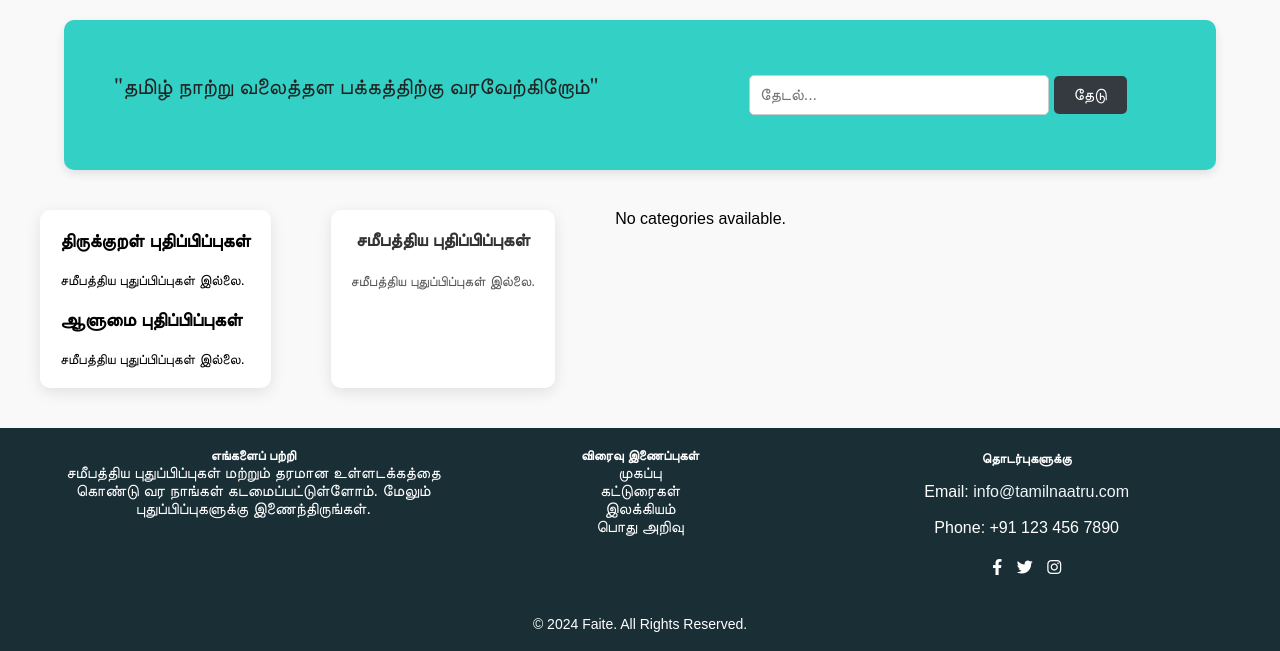
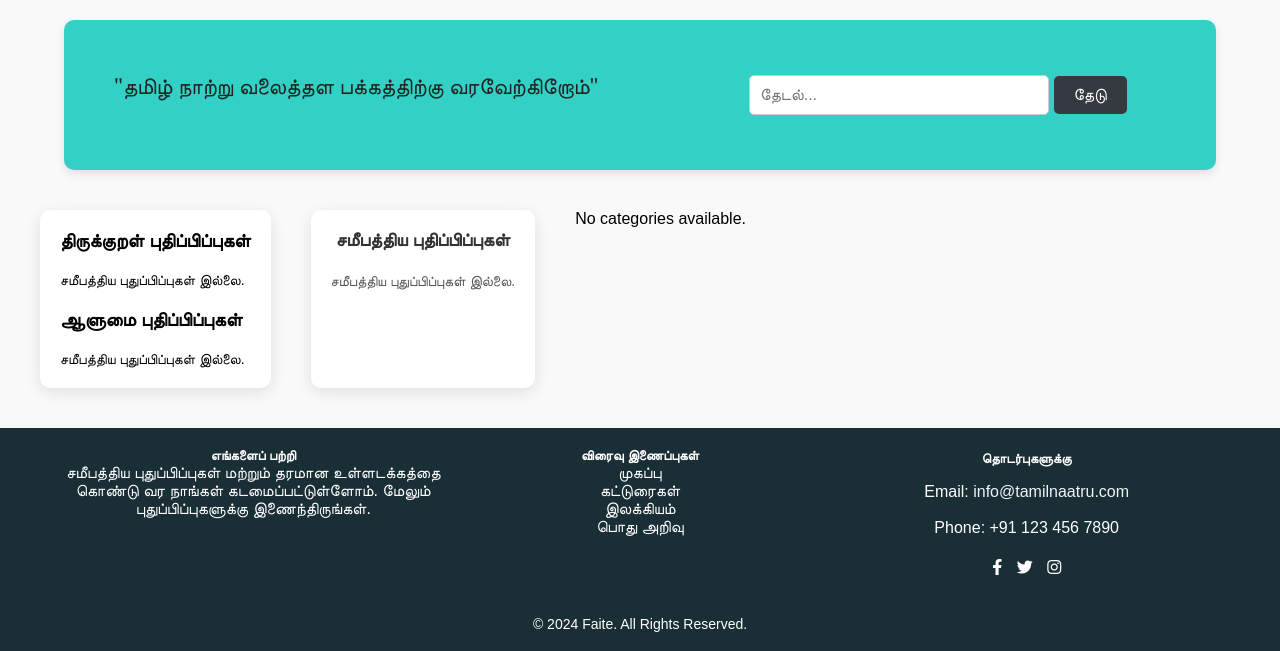
Before and after one commit to FAITE-TECH/update_tamilnaatru, a PHP site: page /TamillNattru/index.php in a window 1280 px wide. Shown: the part 80-731 px from the top of the page. Run offline with PHP 8.4, Linux system fonts and the light colour scheme; data that the repository does not hold is empty; some web fonts are replaced.

Commit message:
Describe your modifications here

```diff
--- a/newstyle.css
+++ b/newstyle.css
@@ -11,7 +11,7 @@ body {
 .container {
     display: flex; /* Align left-side and right-side horizontally */
     flex-direction: row; /* Default row direction for side-by-side layout */
-    gap: 60px; /* Space between the sections */
+    gap: 40px; /* Space between the sections */
     margin: 40px auto;
     max-width: 1200px;
 }
```
Also changed, not shown: 2 other files.
